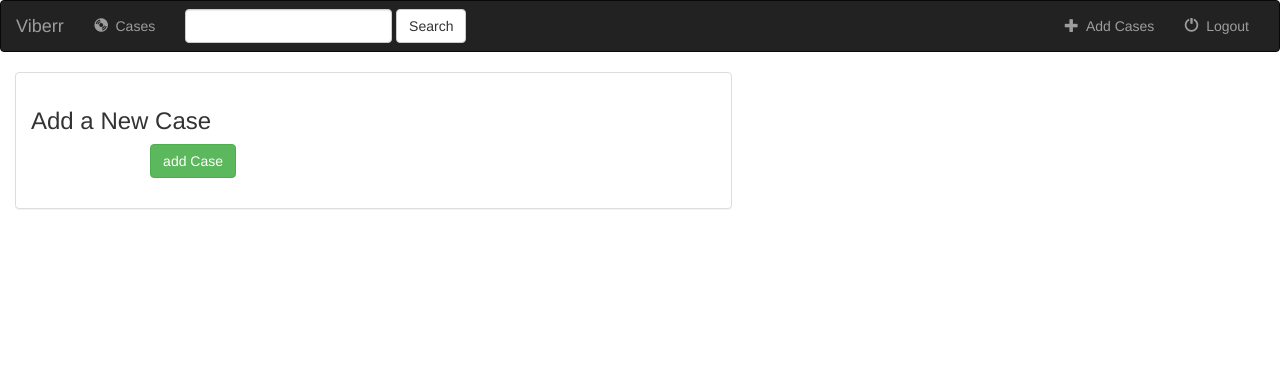
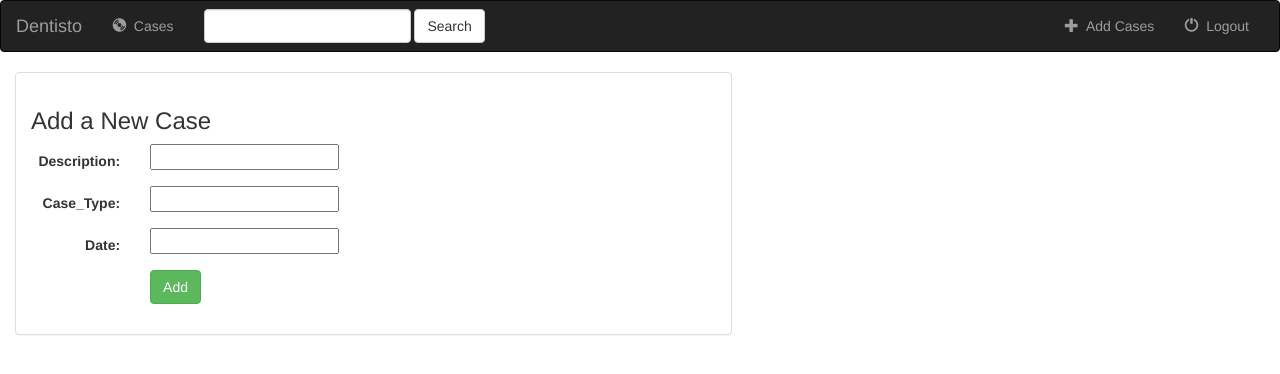
Before and after one commit to rwaidaAlmehanni/salalem-dent, a Django app: page /cases/addCases/ in a window 1280 px wide. Shown: the top 374 px of the page. Run offline with Django 3.2, Linux system fonts and the light colour scheme; some libraries are stand-ins or nearby versions.

Commit message:
add new cases is working :)))

```diff
--- a/cases/templates/cases/addCases.html
+++ b/cases/templates/cases/addCases.html
@@ -18,8 +18,32 @@
                         {% csrf_token %}
                         {% include 'cases/template_form.html' %}
                         <div class="form-group">
+                            <label class="control-label col-sm-2" for="case_description">
+                                Description:
+                            </label>
+                            <div class="col-sm-10">
+                                <input id="description" maxlength="30" name="description" type="text">
+                            </div>
+                        </div>
+                        <div class="form-group">
+                            <label class="control-label col-sm-2" for="case_typ">
+                                Case_Type:
+                            </label>
+                            <div class="col-sm-10">
+                                <input id="case_typ" maxlength="30" name="case_typ" type="text">
+                            </div>
+                        </div>
+                         <div class="form-group">
+                            <label class="control-label col-sm-2" for="date_added">
+                                Date:
+                            </label>
+                            <div class="col-sm-10">
+                                <input id="case_typ" maxlength="30" name="date_added" type="text" >
+                            </div>
+                        </div>
+                        <div class="form-group">
                             <div class="col-sm-offset-2 col-sm-10">
-                                <button type="submit" class="btn btn-success">add Case</button>
+                                <button type="submit" class="btn btn-success">Add</button>
                             </div>
                         </div>
                     </form>
--- a/cases/templates/cases/base.html
+++ b/cases/templates/cases/base.html
@@ -2,7 +2,7 @@
 <html lang="en">
 <head>
     <meta charset="UTF-8">
-    <title>{% block title %}Viberr{% endblock %}</title>
+    <title>{% block title %}Dentisto{% endblock %}</title>
     {% load staticfiles %}
     <link rel="shortcut icon" type="image/png" href="{%  static 'favicon.ico' %}"/>
     <link rel="stylesheet" href="https://maxcdn.bootstrapcdn.com/bootstrap/3.3.6/css/bootstrap.min.css">
@@ -23,7 +23,7 @@
                 <span class="icon-bar"></span>
                 <span class="icon-bar"></span>
             </button>
-            <a class="navbar-brand" href="{% url 'cases:index' %}">Viberr</a>
+            <a class="navbar-brand" href="{% url 'cases:index' %}">Dentisto</a>
         </div>
 
         <!-- Items -->
--- a/cases/templates/cases/base_visitor.html
+++ b/cases/templates/cases/base_visitor.html
@@ -30,7 +30,7 @@
         <div class="collapse navbar-collapse" id="topNavBar">
             <ul class="nav navbar-nav">
                 <li class="{% block register_active %}{% endblock %}"><a href="{% url 'cases:register' %}">Register</a></li>
-                <li class="{% block login_active %}{% endblock %}"><a href="{% url 'cases:login_user' %}">LogIn</a></li>
+                <li class="{% block login_active %}{% endblock %}"><a href="{% url 'cases:login_user' %}">Log In</a></li>
             </ul>
         </div>
 
--- a/cases/templates/cases/login.html
+++ b/cases/templates/cases/login.html
@@ -1,4 +1,4 @@
-{% extends 'music/base_visitor.html' %}
+{% extends 'cases/base_visitor.html' %}
 {% block title %}Log In{% endblock %}
 {% block login_active %}active{% endblock %}
 
@@ -38,9 +38,13 @@
                         </div>
                     </form>
                 </div>
+                <div class="panel-footer">
+                    Don't have an account? <a href="{% url 'cases:register' %}">Click here</a> to register.
+                </div>
             </div>
         </div>
     </div>
 
 </div>
+
 {% endblock %}
--- a/cases/views.py
+++ b/cases/views.py
@@ -29,8 +29,6 @@ def register(request):
 
 
 def login_user(request):
-    current_user = request.user
-    return HttpResponse(current_user.username)
     if request.method == "POST":
         username = request.POST['username']
         password = request.POST['password']
@@ -64,8 +62,8 @@ def addCases(request):
         form = CasesForm(request.POST or None, request.FILES or None)
         if form.is_valid():
             case = form.save(commit=False)
-            case.description = request.description
-            case.case_typ = request.case_typ
+            case.description = request.POST['description']
+            case.case_typ = request.POST['case_typ']
             case.save()
             return render(request, 'cases/detail.html', {'case': case})
         context = {
```
Also changed, not shown: cases/templates/cases/signup.html (+8 -0 lines), db.sqlite3, 1 other file.
